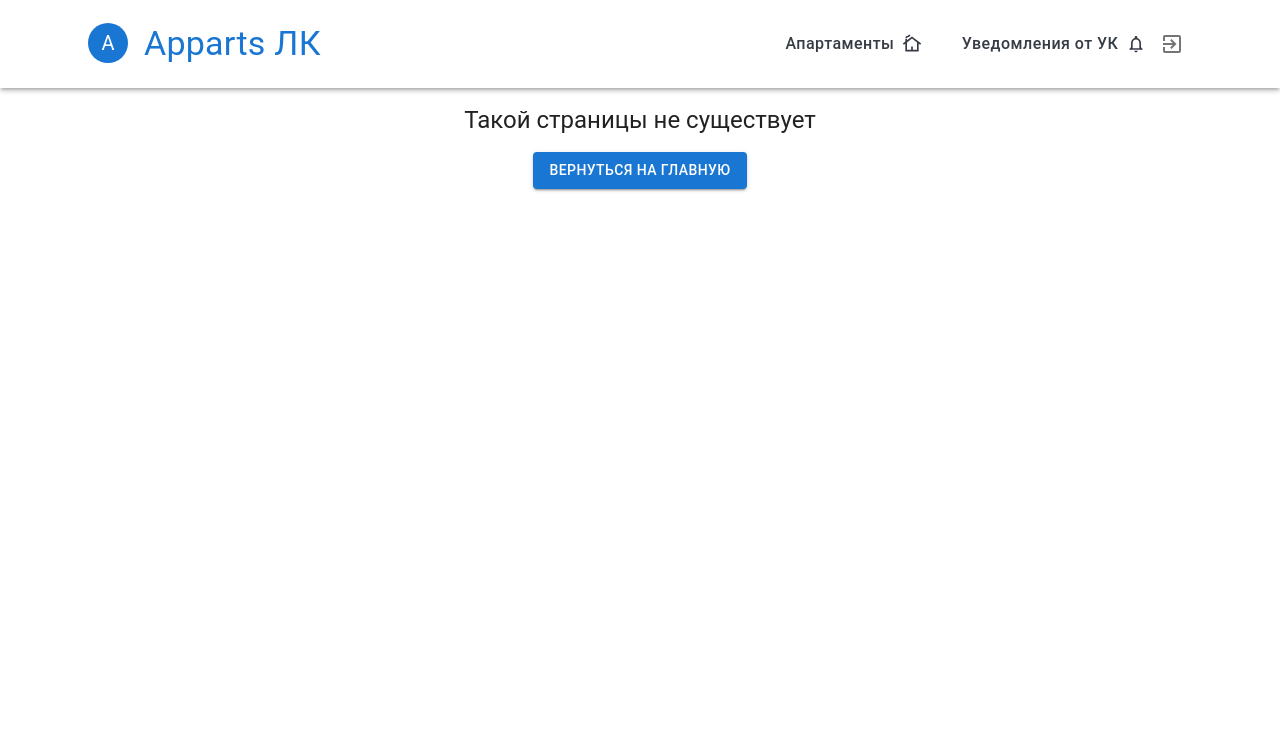
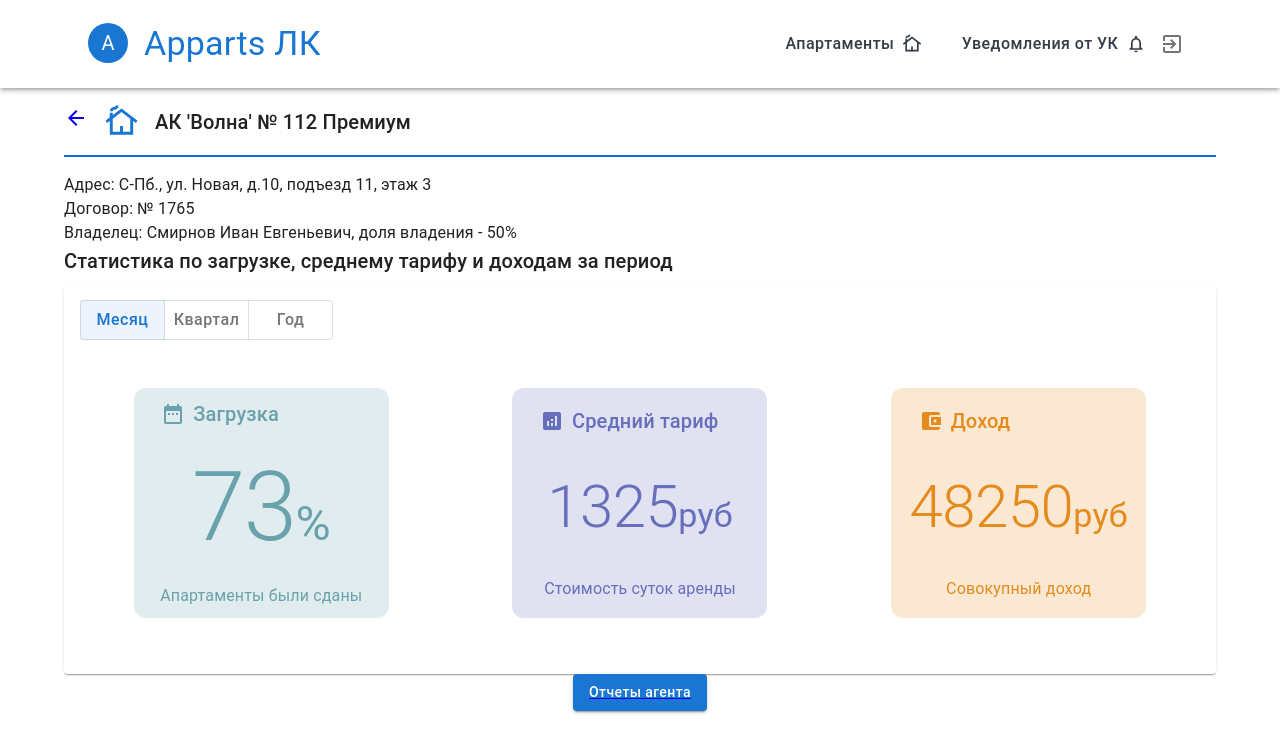
Before and after one commit to KosilovaDaria/LK_app, a React (Create React App) app: page /apartments/112-Premium in a window 1280 px wide. Shown: the top 752 px of the page. Built offline with nearby package versions, Linux system fonts and the light colour scheme.

Commit message:
fixed: routes in index.js

```diff
--- a/src/components/apartCard/ApartCard.js
+++ b/src/components/apartCard/ApartCard.js
@@ -33,10 +33,10 @@ const ApartCard = ({ aparts }, ...props) => {
                   Процент валдения: {item.ownership} %
                 </Typography>
                 <CardActions>
-                  <Link to={`/apartment/${item.param}`} style={{ textDecoration: "none" }}>
+                  <Link to={`/apartments/${item.param}`} style={{ textDecoration: "none" }}>
                     <Button> Статистика</Button>
                   </Link>
-                  <Link to={`/apartment/reports`} style={{ textDecoration: "none" }}>
+                  <Link to={`/apartments/reports`} style={{ textDecoration: "none" }}>
                     <Button> Отчеты </Button>
                   </Link>
                 </CardActions>
--- a/src/components/reportLayout/ReportLayout.js
+++ b/src/components/reportLayout/ReportLayout.js
@@ -1,6 +1,9 @@
+import {  Outlet } from "react-router-dom";
+
 const ReportLayout = () => {
 return (
   <>
+  <Outlet/>
   </>
 )
 }
--- a/src/components/singleApartment/SingleApartment.js
+++ b/src/components/singleApartment/SingleApartment.js
@@ -34,7 +34,7 @@ const SingleApartment = ({aparts}) => {
               <Typography gutterBottom variant="h6">Статистика по загрузке, среднему тарифу и доходам за период</Typography>
 
               <StatCard />
-              <Link to={`/apartment/reports`}>
+              <Link to='/apartments/reports'>
                 <Box sx={{ width: '100%', display: 'flex', justifyContent: 'center' }}>
                   <Button sx={{ textTransform: 'none' }} variant="contained">
                     Отчеты агента
--- a/src/index.js
+++ b/src/index.js
@@ -15,6 +15,7 @@ import SingleReport from './components/singleReport/SingleReport';
 import Notifications from './components/notifications/Notifications';
 import PassRecovery from './components/passRecovery/PassRecovery';
 import NotFound from './components/notFound/NotFound';
+import ReportLayout from './components/reportLayout/ReportLayout';
 
 const aparts = [
   {
@@ -84,19 +85,14 @@ render(
   <BrowserRouter>
     <Routes>
       <Route path="/" element={<App />} >
-        <Route path="apartments" element={<Apartments aparts={aparts} />} >
-        </Route>
-        <Route path="apartment" element={<ApartLayout aparts={aparts} />} >
+        <Route path="apartments" element={<ApartLayout aparts={aparts} />} >
+          <Route index element={<Apartments aparts={aparts} />} />
           <Route path=":apartmentId" element={<SingleApartment aparts={aparts} />} />
-          <Route path="reports" element={<Reports aparts={aparts} />} >
+          <Route path="reports" element={<ReportLayout aparts={aparts} />} >
+            <Route index element={<Reports aparts={aparts} />} />
             <Route path="report" element={<SingleReport aparts={aparts} />} />
           </Route>
-
-
-
         </Route>
-        {/* <Route path="report" element={<SingleReport aparts={aparts} />} /> */}
-
         <Route path="notifications" element={<Notifications aparts={aparts} />} />
         <Route path="signin" element={<SignIn />} />
         <Route path="passrecovery" element={<PassRecovery />} />
```
